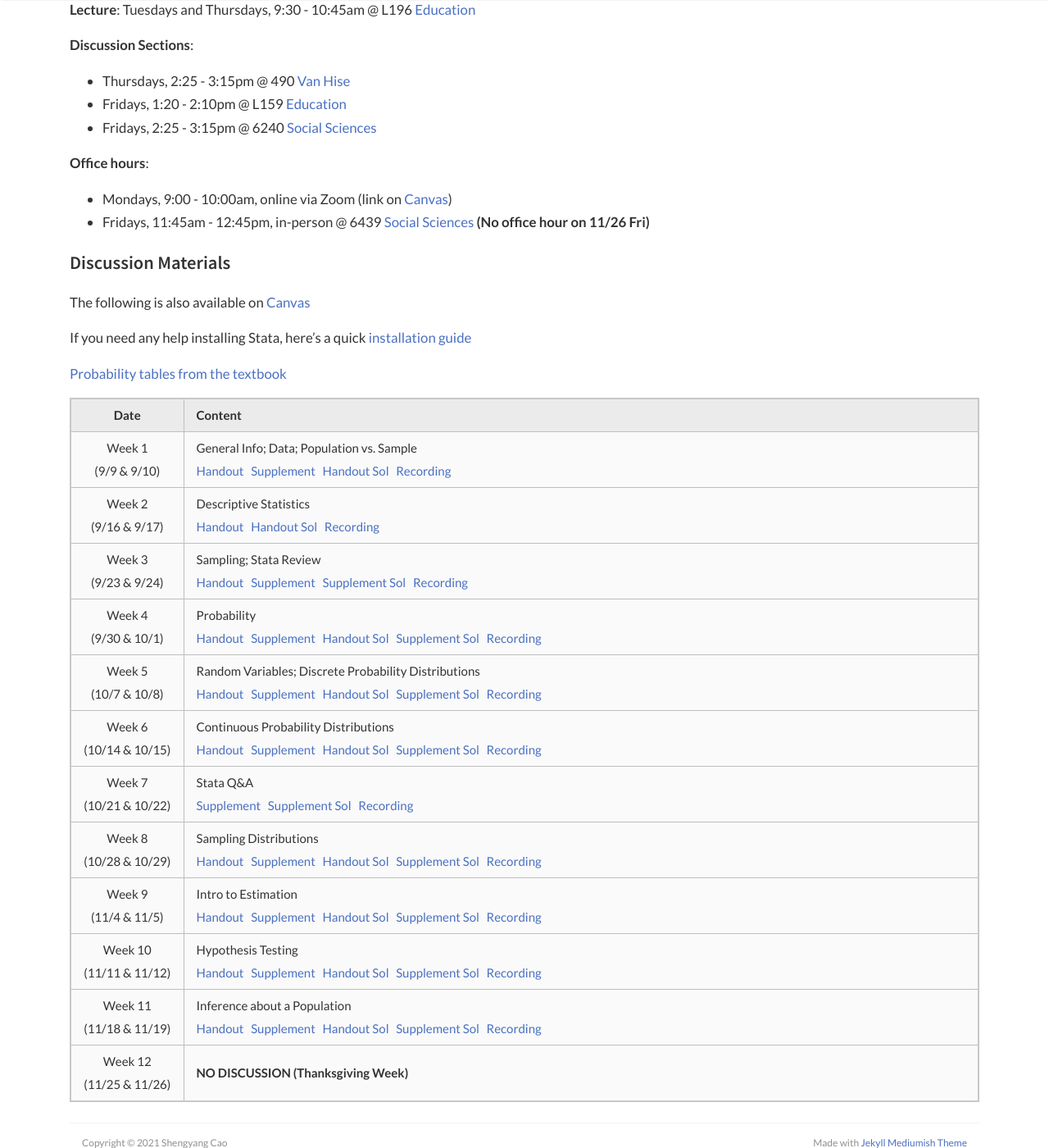
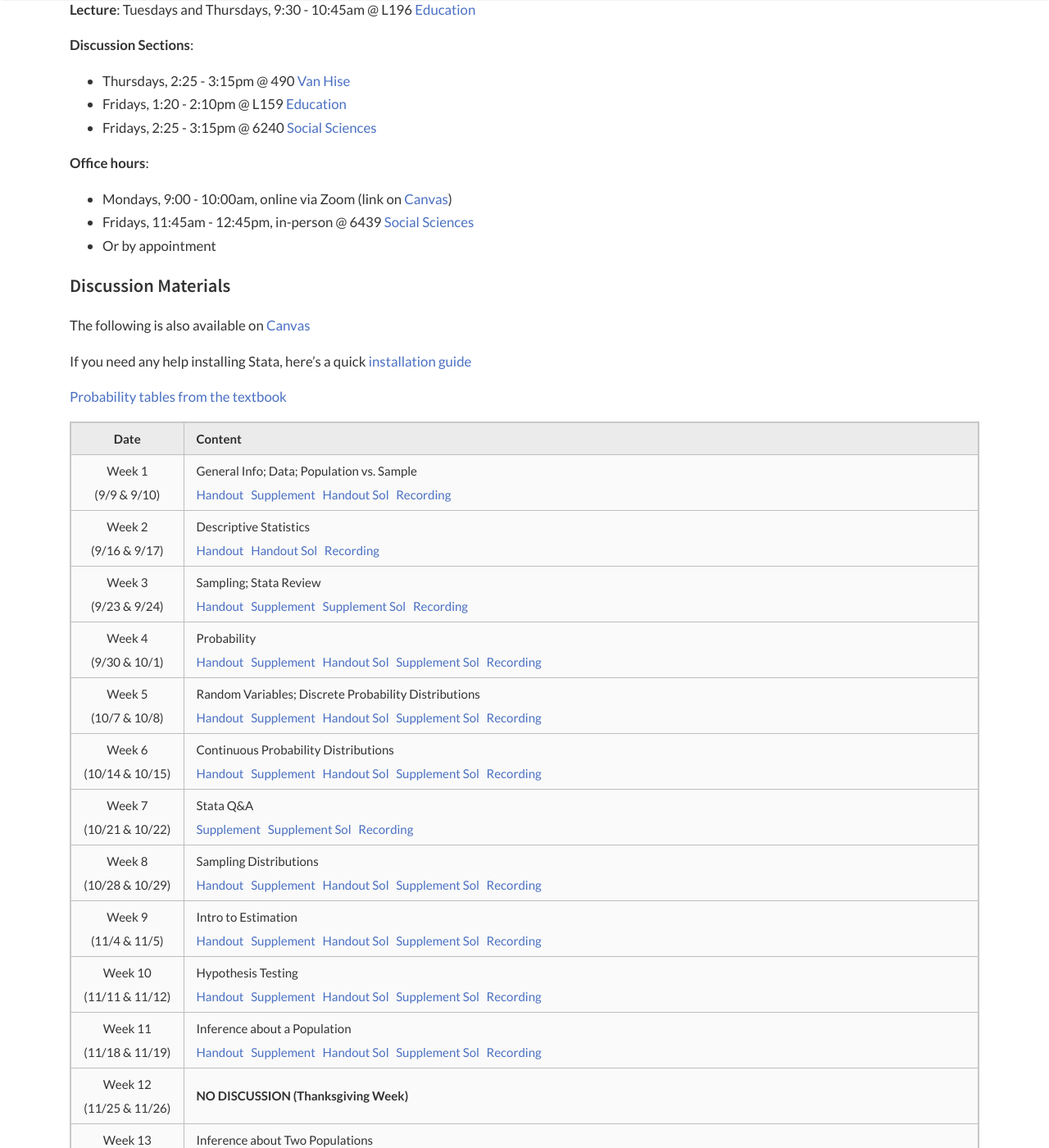
Before and after one commit to scaotravis/scaotravis.github.io, a Jekyll site: the page built from _pages/teaching/fa21-310.md, in a window 1280 px wide and 1400 px high, scrolled down 461 px. Shown: the whole window at 82% size. Built offline with Jekyll 4.4.1, drawn with Linux system fonts in a browser that asks for light colours; nearby versions of some CDN libraries; comment, search, counter and statistics services are not loaded; some of the changed text lies outside the part shown.

Commit message:
update 310 page

```diff
--- a/_pages/teaching/fa21-310.md
+++ b/_pages/teaching/fa21-310.md
@@ -23,7 +23,8 @@
 **Office hours**:
 
 * Mondays, 9:00 - 10:00am, online via Zoom (link on [Canvas](https://canvas.wisc.edu/courses/257051/pages/ta-resources-for-traviss-students?module_item_id=4280756))
-* Fridays, 11:45am - 12:45pm, in-person @ 6439 [Social Sciences](https://map.wisc.edu/s/6hlqixeh) **(No office hour on 11/26 Fri)**
+* Fridays, 11:45am - 12:45pm, in-person @ 6439 [Social Sciences](https://map.wisc.edu/s/6hlqixeh)
+* Or by appointment
 
 #### Discussion Materials
 
@@ -47,3 +48,4 @@
 | Week 10 <br> (11/11 & 11/12) | Hypothesis Testing <br> [Handout](https://canvas.wisc.edu/courses/257051/files/20592149?wrap=1) &nbsp; [Supplement]({{ site.baseurl }}/downloads/teaching/fa21-310/310_fa21_supplement-10.pdf) &nbsp; [Handout Sol](https://canvas.wisc.edu/courses/257051/files/20592185?wrap=1) &nbsp; [Supplement Sol]({{ site.baseurl }}/downloads/teaching/fa21-310/310_fa21_supplement-10_sol.pdf) &nbsp; [Recording](https://uwmadison.zoom.us/rec/share/zlgvfBdkk3-HQaV15TijN-oia2QfbPsAqzk8NoDbXnSIzBCW86uIkcbogCbWd2PR.e29_rqufMydhO1N7) |
 | Week 11 <br> (11/18 & 11/19) | Inference about a Population <br> [Handout](https://canvas.wisc.edu/courses/257051/files/20592138?wrap=1) &nbsp; [Supplement]({{ site.baseurl }}/downloads/teaching/fa21-310/310_fa21_supplement-11.pdf) &nbsp; [Handout Sol](https://canvas.wisc.edu/courses/257051/files/20592153?wrap=1) &nbsp; [Supplement Sol]({{ site.baseurl }}/downloads/teaching/fa21-310/310_fa21_supplement-11_sol.pdf) &nbsp; [Recording](https://uwmadison.zoom.us/rec/share/svRdMJxh3d2SXnXUSUK-II_BmAmF18ygW5EzR2-tCWLpDtSuFixG-mIQK1plQxSS.uy6ViM9n3N65F1Ta) |
 | Week 12 <br> (11/25 & 11/26) | **NO DISCUSSION (Thanksgiving Week)** |
+| Week 13 <br> (12/2 & 12/3) | Inference about Two Populations <br> [Handout](https://canvas.wisc.edu/courses/257051/files/20592105?wrap=1) &nbsp; [Supplement]({{ site.baseurl }}/downloads/teaching/fa21-310/310_fa21_supplement-12.pdf) |
```
Also changed, not shown: 6 other files.
